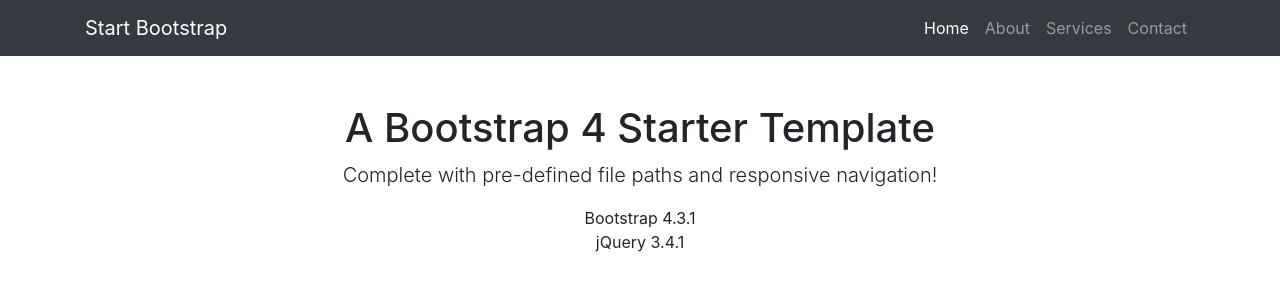
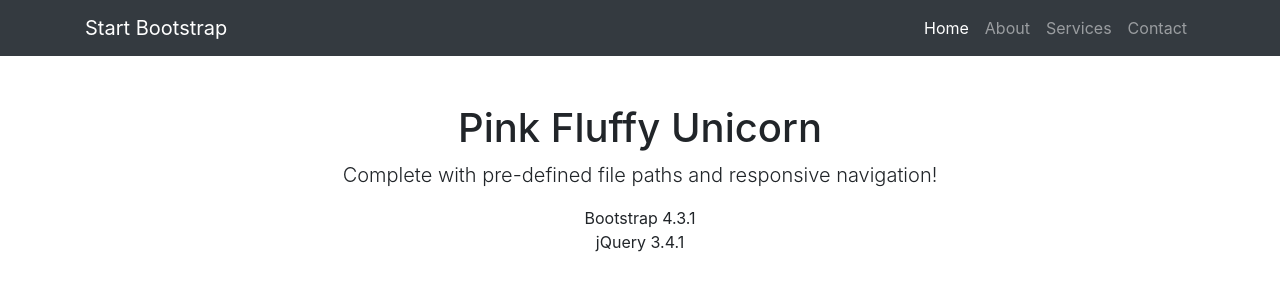
Before and after one commit to whyisjake/pink-fluffy-unicorns, a plain HTML site: page index.html in a window 1280 px wide. Drawn offline with nearby package versions, Linux system fonts and the light colour scheme.

Commit message:
Update the page title Pink Fluffy Unicorns, yo.

```diff
--- a/index.html
+++ b/index.html
@@ -50,7 +50,7 @@
   <div class="container">
     <div class="row">
       <div class="col-lg-12 text-center">
-        <h1 class="mt-5">A Bootstrap 4 Starter Template</h1>
+        <h1 class="mt-5">Pink Fluffy Unicorn</h1>
         <p class="lead">Complete with pre-defined file paths and responsive navigation!</p>
         <ul class="list-unstyled">
           <li>Bootstrap 4.3.1</li>
```
